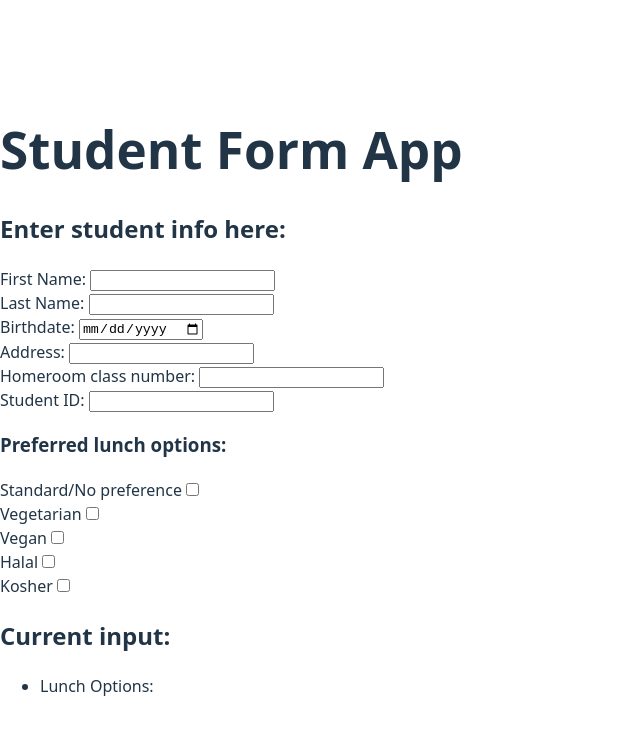
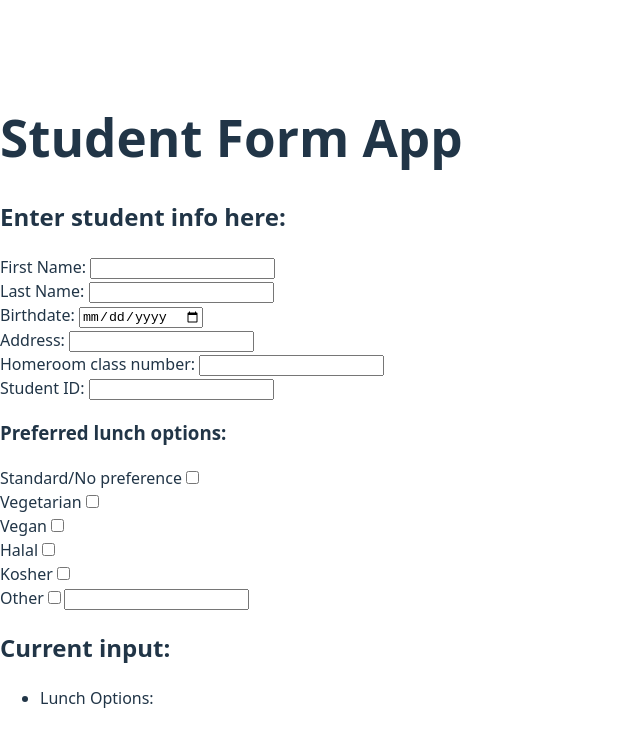
Before and after one commit to MaPankow/student_form, a React (Vite) app: page / in a window 1280 px wide. Shown: the top 746 px of the page, without its empty margins (0-640 px from the left). Built offline with nearby package versions, Linux system fonts and the light colour scheme.

Commit message:
Add another checkbox for other lunch prefereces with input field, both work still independently

```diff
--- a/src/components/StudentForm/StudentForm.jsx
+++ b/src/components/StudentForm/StudentForm.jsx
@@ -9,6 +9,7 @@ function StudentForm() {
     const[homeroom, setHomeroom] = useState('');
     const[studentId, setStudentId] = useState('');
     const [lunchOptions, setLunchOptions] = useState([]);
+    const [otherLunchOption, setOtherLunchOption] = useState();
 
 
 
@@ -46,6 +47,12 @@ function StudentForm() {
             setLunchOptions((prev) => prev.filter((option) => option !== value));
         }
     }
+
+    function handleOtherLunchOptionInput(e) {
+        setOtherLunchOption(e.target.value);
+    }
+
+
 
     return (
         <div>
@@ -170,6 +177,24 @@ function StudentForm() {
                                     value="kosher"
                                 />
                             </div>
+                            <div>
+                                <label htmlFor="other">Other</label>
+                                <input
+                                    name="lunch"
+                                    id="other"
+                                    type="checkbox"
+                                    checked={lunchOptions.includes("other")}
+                                    onChange={handleLunchOptionsInput}
+                                    value="other"
+                                />
+                                <input
+                                    name="lunch"
+                                    id="other_lunch_option"
+                                    type="text"
+                                    onChange={handleOtherLunchOptionInput}
+                                    value={otherLunchOption}
+                                />
+                            </div>
                     </div>
 
                 </form>
@@ -186,6 +211,7 @@ function StudentForm() {
                     {homeroom && <li>{`Homeroom class number: ${homeroom}`}</li>}
                     {studentId && <li>{`Student ID: ${studentId}`}</li>}
                     {lunchOptions && <li>{`Lunch Options: ${lunchOptions}`}</li>}
+                    {otherLunchOption && <li>{`Other: ${otherLunchOption}`}</li>}
                 </ul>
             </div>
         </div>
```
